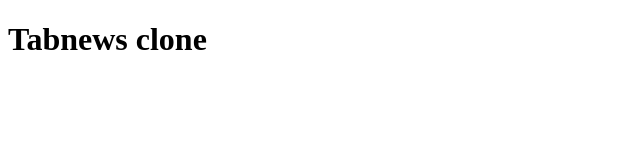
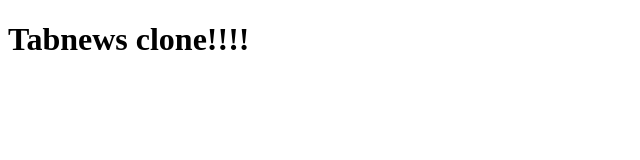
Before and after one commit to henemer/clone-tabnews, a Next.js app: page / in a window 1280 px wide. Shown: the top 160 px of the page, without its empty margins (0-640 px from the left). Built offline with nearby package versions, Linux system fonts and the light colour scheme.

Commit message:
modifica a frase

```diff
--- a/pages/index.js
+++ b/pages/index.js
@@ -1,5 +1,5 @@
 function Home() {
-    return <h1>Tabnews clone</h1>
+    return <h1>Tabnews clone!!!!</h1>
 }
 
 export default Home;
```
